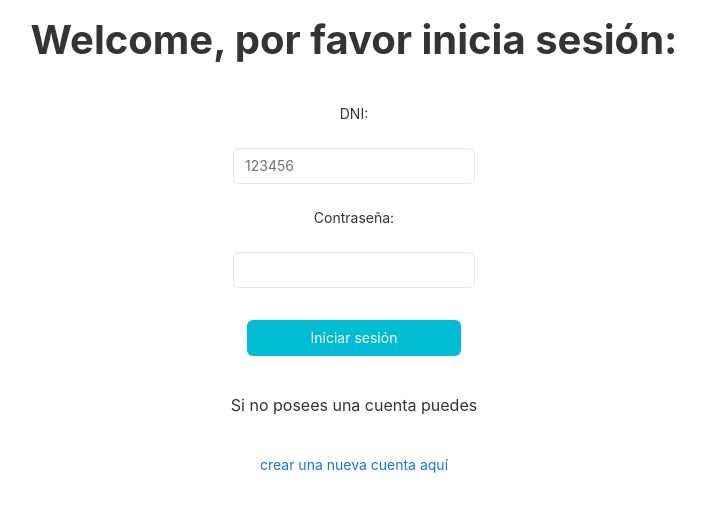
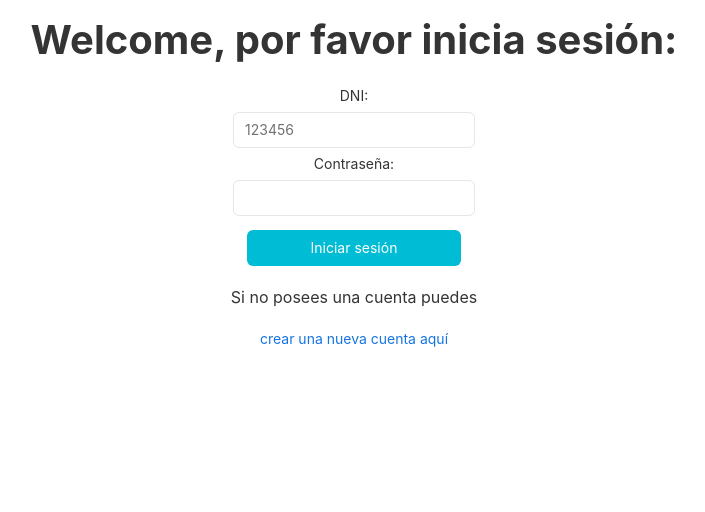
Before and after one commit to SebasEP6/cleverit-lt-front, a Next.js app: page / in a window 1280 px wide. Shown: the top 512 px of the page, without its empty margins (286-991 px from the left). Built offline with nearby package versions, Linux system fonts and the light colour scheme.

Commit message:
fix flex container gap

```diff
--- a/styles/components/Container/Flex.module.sass
+++ b/styles/components/Container/Flex.module.sass
@@ -2,4 +2,4 @@
   display: flex
   flex-flow: column
   align-items: center
-  gap: 24px
+  gap: 6px
```
Also changed, not shown: pages/account/summary.tsx (added).
